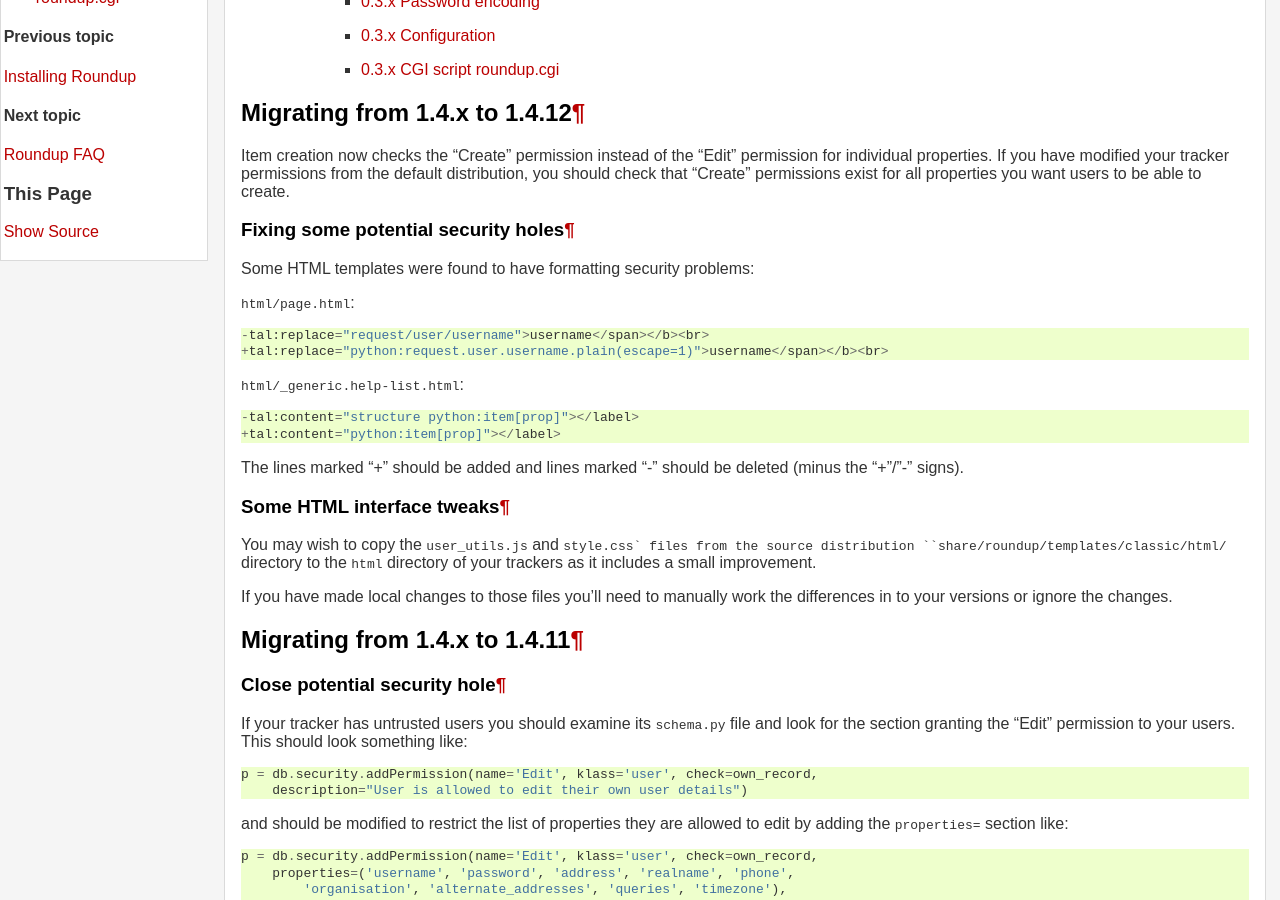
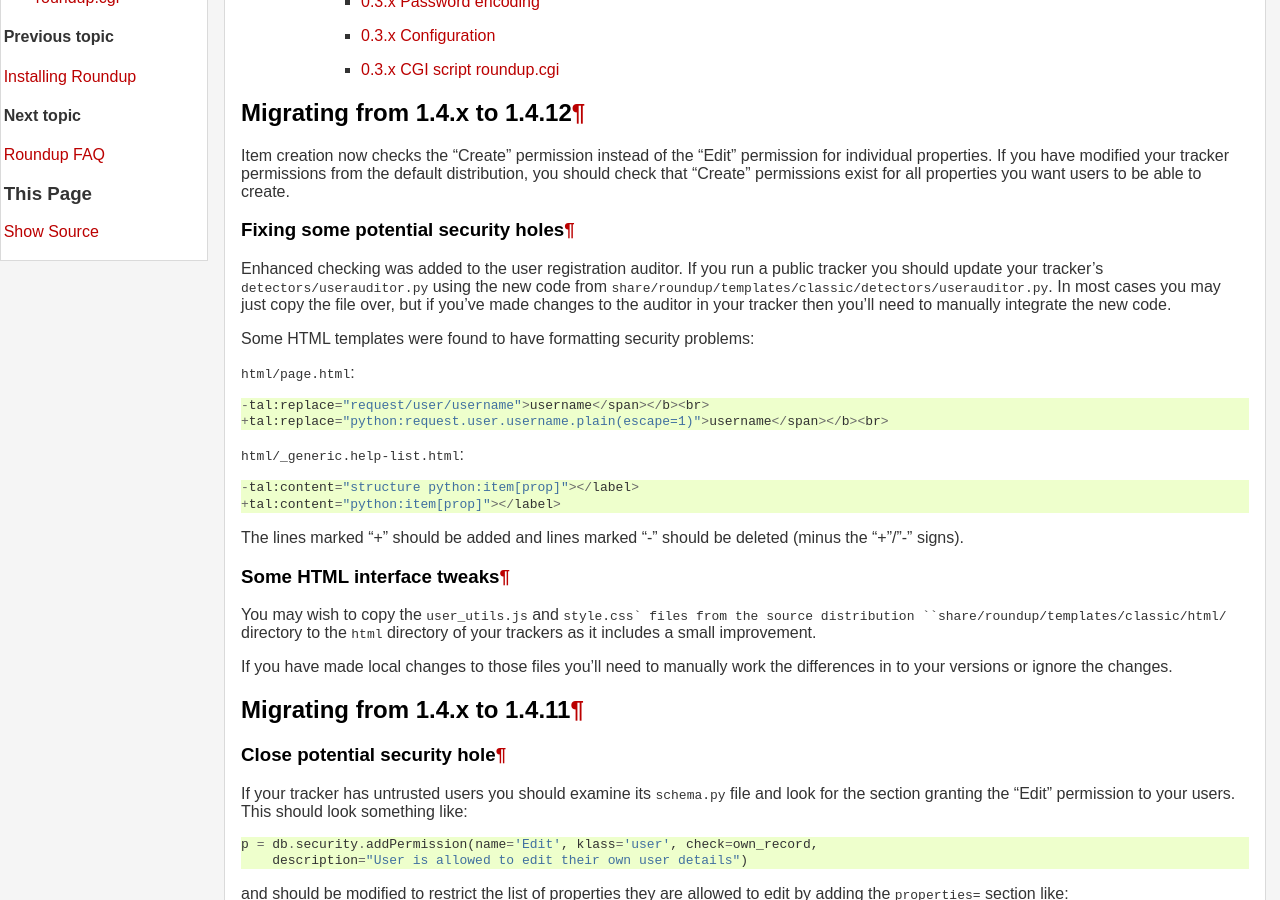
Before and after one commit to roundup-tracker/roundup, a Sphinx documentation site: the page built from doc/upgrading.txt, in a window 1280 px wide and 900 px high, scrolled down 3353 px. Built offline with Sphinx 7.4.7, drawn with Linux system fonts in a browser that asks for light colours; pages that are not in the unit, such as notebooks, are missing from menus.

Commit message:
more security update doc

```diff
--- a/doc/upgrading.txt
+++ b/doc/upgrading.txt
@@ -22,8 +22,17 @@
 "Create" permissions exist for all properties you want users to be able
 to create.
 
+
 Fixing some potential security holes
 ------------------------------------
+
+Enhanced checking was added to the user registration auditor. If you
+run a public tracker you should update your tracker's
+``detectors/userauditor.py`` using the new code from
+``share/roundup/templates/classic/detectors/userauditor.py``. In most
+cases you may just copy the file over, but if you've made changes to
+the auditor in your tracker then you'll need to manually integrate
+the new code.
 
 Some HTML templates were found to have formatting security problems:
 
```
